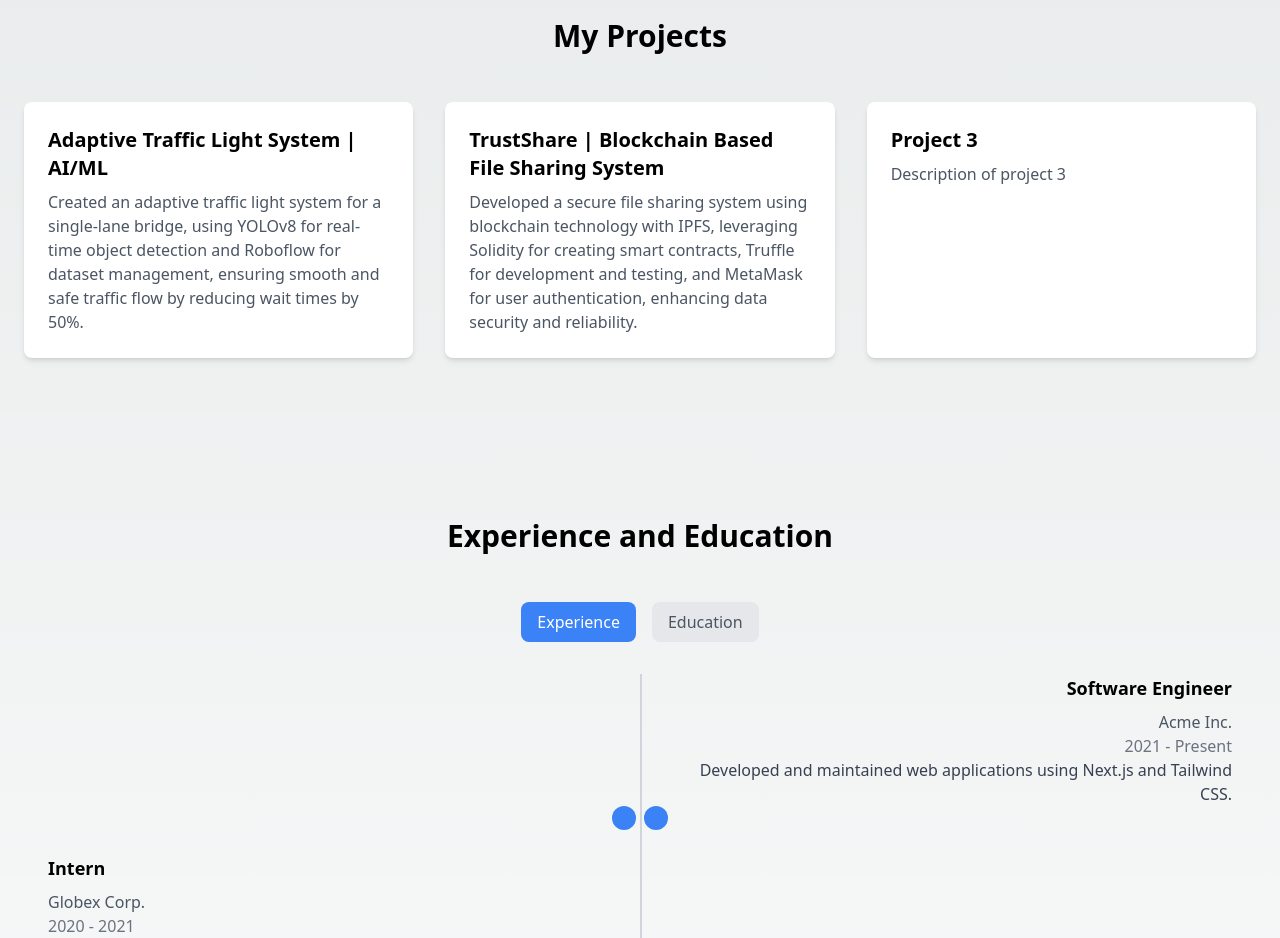
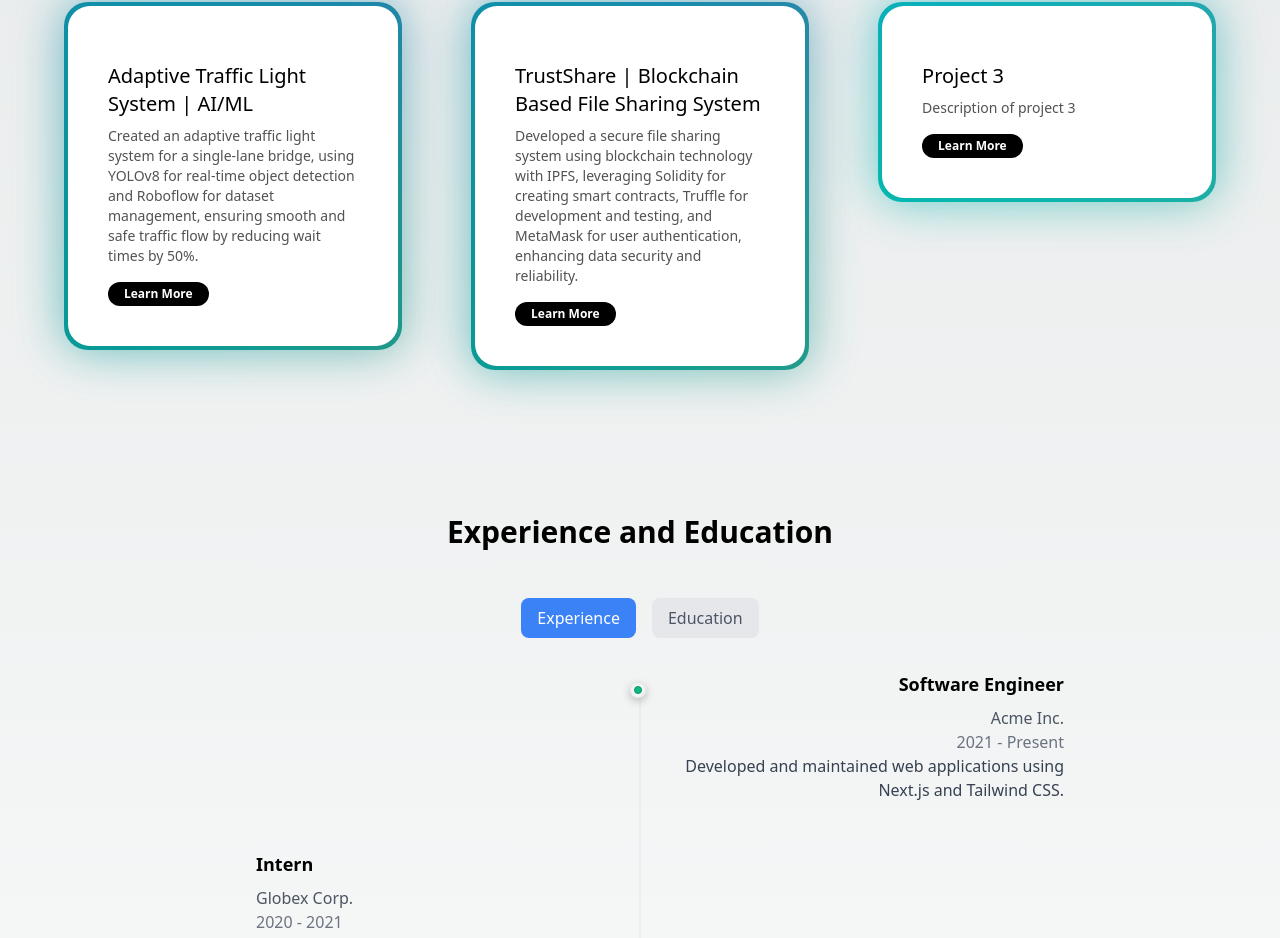
Before and after one commit to ankitanand1974/ankit-portfolio, a Next.js app: page / in a window 1280 px wide. Shown: the part 1790-2728 px from the top of the page. Built offline with nearby package versions, Linux system fonts and the light colour scheme.

Commit message:
updated experience ui

```diff
--- a/package.json
+++ b/package.json
@@ -10,7 +10,7 @@
   },
   "dependencies": {
     "clsx": "^2.1.1",
-    "framer-motion": "^11.3.27",
+    "framer-motion": "^11.3.28",
     "next": "14.2.5",
     "react": "^18",
     "react-dom": "^18",
--- a/src/components/Projects.js
+++ b/src/components/Projects.js
@@ -1,38 +1,49 @@
+"use client";
+
+import { BackgroundGradient } from "./ui/background-gradient";
+
 const projects = [
   {
     title: "Adaptive Traffic Light System | AI/ML",
     description:
       "Created an adaptive traffic light system for a single-lane bridge, using YOLOv8 for real-time object detection and Roboflow for dataset management, ensuring smooth and safe traffic flow by reducing wait times by 50%.",
+    link: "https://stripe.com",
   },
-  { title: "TrustShare | Blockchain Based File Sharing System", description: "Developed a secure file sharing system using blockchain technology with IPFS, leveraging Solidity for creating smart contracts, Truffle for development and testing, and MetaMask for user authentication, enhancing data security and reliability." },
-  { title: "Project 3", description: "Description of project 3" },
+  {
+    title: "TrustShare | Blockchain Based File Sharing System",
+    description:
+      "Developed a secure file sharing system using blockchain technology with IPFS, leveraging Solidity for creating smart contracts, Truffle for development and testing, and MetaMask for user authentication, enhancing data security and reliability.",
+    link: "https://stripe.com",
+  },
+
+  {
+    title: "Project 3",
+    description: "Description of project 3",
+    link: "https://stripe.com",
+  },
 ];
 
 export default function Projects() {
   return (
-    <section id="projects" className="py-20">
-      <div className="container mx-auto px-6">
-        <h2 className="text-3xl font-semibold text-center mb-12 dark:text-white">
-          My Projects
-        </h2>
-        <div className="grid md:grid-cols-3 gap-8">
+    <div className="grid grid-cols-1 md:grid-cols-1 lg:grid-cols-3 gap-[6%] p-16">
       {projects.map((project, index) => (
-            <div
+        <div>
+          <BackgroundGradient
             key={index}
-              className="bg-white dark:bg-gray-700 rounded-lg shadow-md overflow-hidden"
+            className="rounded-[22px] p-4 sm:p-10 bg-white dark:bg-zinc-900"
           >
-              <div className="p-6">
-                <h3 className="text-xl font-semibold mb-2 dark:text-white">
+            <h3 className="text-base sm:text-xl text-black mt-4 mb-2 dark:text-neutral-200">
               {project.title}
             </h3>
-                <p className="text-gray-600 dark:text-gray-300">
+            <p className="text-sm text-neutral-600 dark:text-neutral-400">
               {project.description}
             </p>
-              </div>
+            <button className="rounded-full pl-4 pr-4 py-1 text-white flex items-center space-x-1 bg-black mt-4 text-xs font-bold dark:bg-zinc-800">
+              <span>Learn More</span>
+            </button>
+          </BackgroundGradient>
         </div>
       ))}
     </div>
-      </div>
-    </section>
   );
 }
--- a/src/components/Timeline.js
+++ b/src/components/Timeline.js
@@ -1,22 +1,11 @@
 "use client";
 import { useState, useEffect, useRef } from "react";
+import { TracingBeam } from "./ui/tracing-beam";
 
 const TimelineSection = () => {
   const [activeTab, setActiveTab] = useState("experience");
   const containerRef = useRef(null);
-  const [scrollPosition, setScrollPosition] = useState(0);
 
-  useEffect(() => {
-    const handleScroll = () => {
-      setScrollPosition(window.pageYOffset);
-    };
-
-    window.addEventListener("scroll", handleScroll);
-
-    return () => {
-      window.removeEventListener("scroll", handleScroll);
-    };
-  }, []);
 
   const data = {
     experience: [
@@ -84,9 +73,8 @@ const TimelineSection = () => {
             Education
           </button>
         </div>
-
+        <TracingBeam>
           <div className="relative" ref={containerRef}>
-          <div className="absolute top-0 left-1/2 h-full border-l-2 border-gray-300 dark:border-gray-600"></div>
             {data[activeTab].map((item, index) => (
               <div
                 key={index}
@@ -105,31 +93,18 @@ const TimelineSection = () => {
                   <p className="text-gray-600 dark:text-gray-400">
                     {item.company || item.institution}
                   </p>
-                <p className="text-gray-500 dark:text-gray-400">{item.date}</p>
+                  <p className="text-gray-500 dark:text-gray-400">
+                    {item.date}
+                  </p>
                   <p className="text-gray-700 dark:text-gray-300">
                     {item.description}
                   </p>
                 </div>
-              <div
-                className={`absolute top-1/2 left-1/2 transform -translate-x-1/2 -translate-y-1/2 ${
-                  index % 2 === 0 ? "ml-4" : "-ml-4"
-                }`}
-              >
-                <div
-                  className={`w-6 h-6 bg-blue-500 rounded-full ${
-                    containerRef.current &&
-                    scrollPosition >= containerRef.current.offsetTop &&
-                    scrollPosition <=
-                      containerRef.current.offsetTop +
-                        containerRef.current.offsetHeight
-                      ? "animate-bounce"
-                      : ""
-                  }`}
-                ></div>
-              </div>
+
               </div>
             ))}
           </div>
+        </TracingBeam>
       </div>
     </section>
   );
--- /dev/null
+++ b/src/components/ui/background-gradient.tsx
@@ -0,0 +1,72 @@
+import { cn } from "@/lib/utils";
+import React from "react";
+import { motion } from "framer-motion";
+
+export const BackgroundGradient = ({
+  children,
+  className,
+  containerClassName,
+  animate = true,
+}: {
+  children?: React.ReactNode;
+  className?: string;
+  containerClassName?: string;
+  animate?: boolean;
+}) => {
+  const variants = {
+    initial: {
+      backgroundPosition: "0 50%",
+    },
+    animate: {
+      backgroundPosition: ["0, 50%", "100% 50%", "0 50%"],
+    },
+  };
+  return (
+    <div className={cn("relative p-[4px] group", containerClassName)}>
+      <motion.div
+        variants={animate ? variants : undefined}
+        initial={animate ? "initial" : undefined}
+        animate={animate ? "animate" : undefined}
+        transition={
+          animate
+            ? {
+                duration: 5,
+                repeat: Infinity,
+                repeatType: "reverse",
+              }
+            : undefined
+        }
+        style={{
+          backgroundSize: animate ? "400% 400%" : undefined,
+        }}
+        className={cn(
+          "absolute inset-0 rounded-3xl z-[1] opacity-60 group-hover:opacity-100 blur-xl  transition duration-500 will-change-transform",
+          " bg-[radial-gradient(circle_farthest-side_at_0_100%,#00ccb1,transparent),radial-gradient(circle_farthest-side_at_100%_0,#7b61ff,transparent),radial-gradient(circle_farthest-side_at_100%_100%,#ffc414,transparent),radial-gradient(circle_farthest-side_at_0_0,#1ca0fb,#141316)]"
+        )}
+      />
+      <motion.div
+        variants={animate ? variants : undefined}
+        initial={animate ? "initial" : undefined}
+        animate={animate ? "animate" : undefined}
+        transition={
+          animate
+            ? {
+                duration: 5,
+                repeat: Infinity,
+                repeatType: "reverse",
+              }
+            : undefined
+        }
+        style={{
+          backgroundSize: animate ? "400% 400%" : undefined,
+        }}
+        className={cn(
+          "absolute inset-0 rounded-3xl z-[1] will-change-transform",
+          "bg-[radial-gradient(circle_farthest-side_at_0_100%,#00ccb1,transparent),radial-gradient(circle_farthest-side_at_100%_0,#7b61ff,transparent),radial-gradient(circle_farthest-side_at_100%_100%,#ffc414,transparent),radial-gradient(circle_farthest-side_at_0_0,#1ca0fb,#141316)]"
+        )}
+      />
+
+      <div className={cn("relative z-10", className)}>{children}</div>
+    </div>
+  );
+};
--- a/src/components/ui/tracing-beam.tsx
+++ b/src/components/ui/tracing-beam.tsx
@@ -45,7 +45,7 @@ export const TracingBeam: React.FC<TracingBeamProps> = ({ children, className })
       ref={ref}
       className={cn("relative w-full max-w-4xl mx-auto h-full", className)}
     >
-      <div className="absolute -left-4 md:-left-20 top-3">
+      <div className="absolute left-1/2 transform -translate-x-1/2 top-3">
         <motion.div
           transition={{ duration: 0.2, delay: 0.5 }}
           animate={{
@@ -54,7 +54,7 @@ export const TracingBeam: React.FC<TracingBeamProps> = ({ children, className })
                 ? "none"
                 : "rgba(0, 0, 0, 0.24) 0px 3px 8px",
           }}
-          className="ml-[27px] h-4 w-4 rounded-full border border-netural-200 shadow-sm flex items-center justify-center"
+          className="h-4 w-4 rounded-full border border-netural-200 shadow-sm flex items-center justify-center"
         >
           <motion.div
             transition={{ duration: 0.2, delay: 0.5 }}
@@ -71,18 +71,18 @@ export const TracingBeam: React.FC<TracingBeamProps> = ({ children, className })
           viewBox={`0 0 20 ${svgHeight}`}
           width="20"
           height={svgHeight}
-          className="ml-4 block"
+          className="block"
           aria-hidden="true"
         >
           <motion.path
-            d={`M 1 0V -36 l 18 24 V ${svgHeight * 0.8} l -18 24V ${svgHeight}`}
+            d={`M 10 0V -36 l 0 24 V ${svgHeight * 0.8} l 0 24V ${svgHeight}`}
             fill="none"
             stroke="#9091A0"
             strokeOpacity="0.16"
             transition={{ duration: 10 }}
           ></motion.path>
           <motion.path
-            d={`M 1 0V -36 l 18 24 V ${svgHeight * 0.8} l -18 24V ${svgHeight}`}
+            d={`M 10 0V -36 l 0 24 V ${svgHeight * 0.8} l 0 24V ${svgHeight}`}
             fill="none"
             stroke="url(#gradient)"
             strokeWidth="1.25"
@@ -106,7 +106,7 @@ export const TracingBeam: React.FC<TracingBeamProps> = ({ children, className })
           </defs>
         </svg>
       </div>
-      <div ref={contentRef}>{children}</div>
+      <div ref={contentRef} className="ml-10">{children}</div>
     </motion.div>
   );
 };
```
Also changed, not shown: src/components/ui/card-hover-effect.tsx (added, +111 -0 lines), 1 other file (tests, documents, lock files or other folders). Lines whose indentation alone changed are shown as unchanged.
